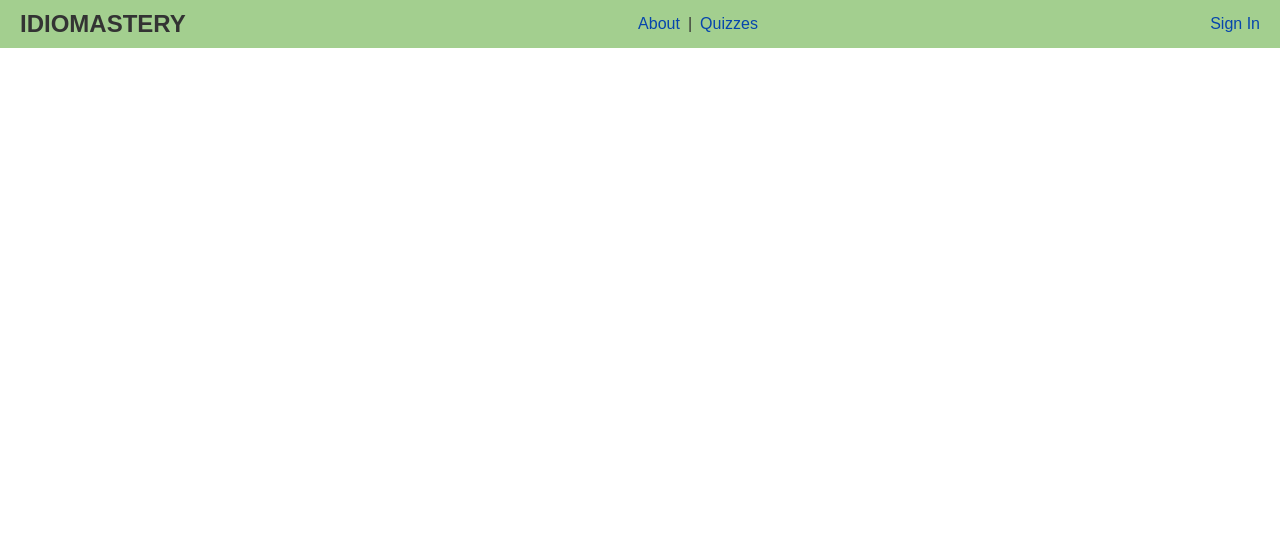
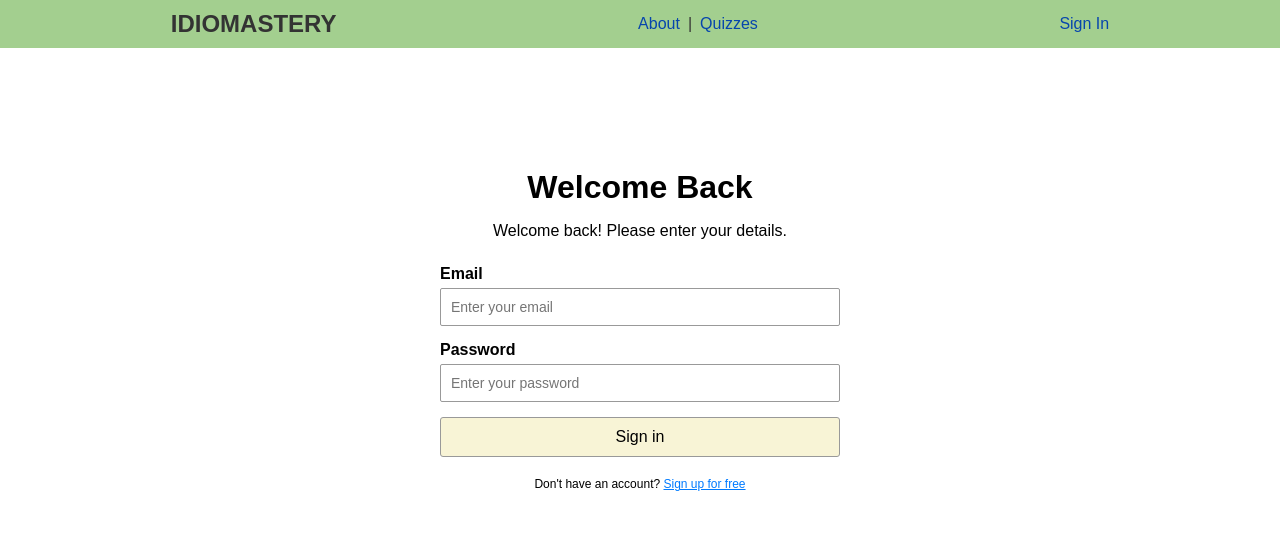
Before and after one commit to ahmadlatif1/idiomastery, a Django app: page / in a window 1280 px wide. Shown: the top 535 px of the page. Run offline with Django 5.2, Linux system fonts and the light colour scheme.

Commit message:
log in is ready

```diff
--- a/idiomastery/app/static/style.css
+++ b/idiomastery/app/static/style.css
@@ -5,7 +5,7 @@ body {
 
   .header {
     display: flex;
-    justify-content: space-between;
+    justify-content:space-around;
     align-items: center;
     background-color: #a3cf8f;
     padding: 10px 20px;
@@ -37,3 +37,63 @@ body {
   text-decoration: none;
   color: #0645AD;
 }
+
+.login-container {
+  max-width: 400px;
+  margin: 80px auto;
+  padding: 20px;
+  text-align: center;
+}
+
+.login-container h1 {
+  font-size: 32px;
+  margin-bottom: 10px;
+  font-weight: bold;
+}
+
+.login-container p {
+  margin-bottom: 25px;
+}
+
+form {
+  display: flex;
+  flex-direction: column;
+  text-align: left;
+}
+
+label {
+  margin-bottom: 5px;
+  font-weight: bold;
+}
+
+input {
+  padding: 10px;
+  margin-bottom: 15px;
+  border: 1px solid #999;
+  border-radius: 2px;
+  font-size: 14px;
+}
+
+button {
+  padding: 10px;
+  background-color: #f8f4d6;
+  border: 1px solid #999;
+  cursor: pointer;
+  font-size: 16px;
+  border-radius: 3px;
+}
+
+button:hover {
+  background-color: #e6e1b8;
+}
+
+.signup-text {
+  margin-top: 20px;
+  font-size: 12px;
+}
+
+.signup-text a {
+  text-decoration: underline;
+  color: #007bff;
+  font-size: 12px;
+}
--- a/idiomastery/app/templates/login_page.html
+++ b/idiomastery/app/templates/login_page.html
@@ -19,7 +19,21 @@
           <a href="#">Sign In</a>
         </div>
       </header>
+      <div class="login-container">
+        <h1>Welcome Back</h1>
+        <p>Welcome back! Please enter your details.</p>
 
+        <form>
+            <label for="email">Email</label>
+            <input type="email" id="email" placeholder="Enter your email">
 
+            <label for="password">Password</label>
+            <input type="password" id="password" placeholder="Enter your password">
+
+            <button type="submit">Sign in</button>
+        </form>
+
+        <p class="signup-text">Don't have an account? <a href="#">Sign up for free</a></p>
+    </div>
 </body>
 </html>
```
Also changed, not shown: idiomastery/app/templates/register.html (added, +9 -0 lines).
